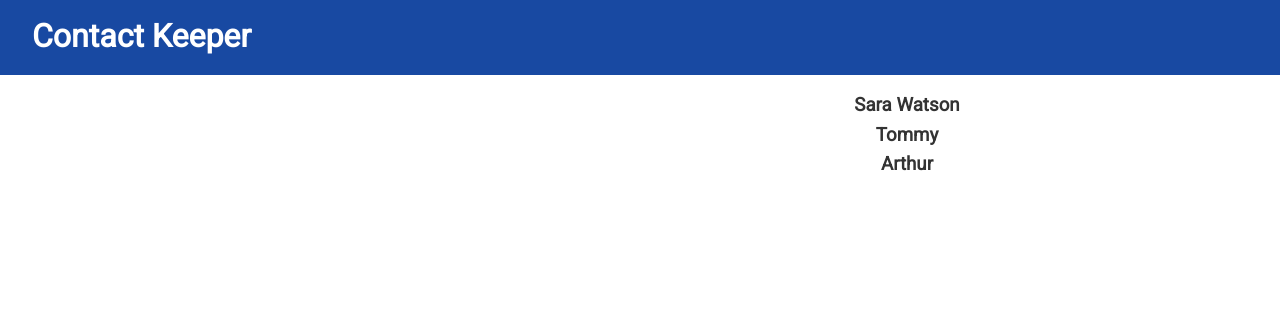
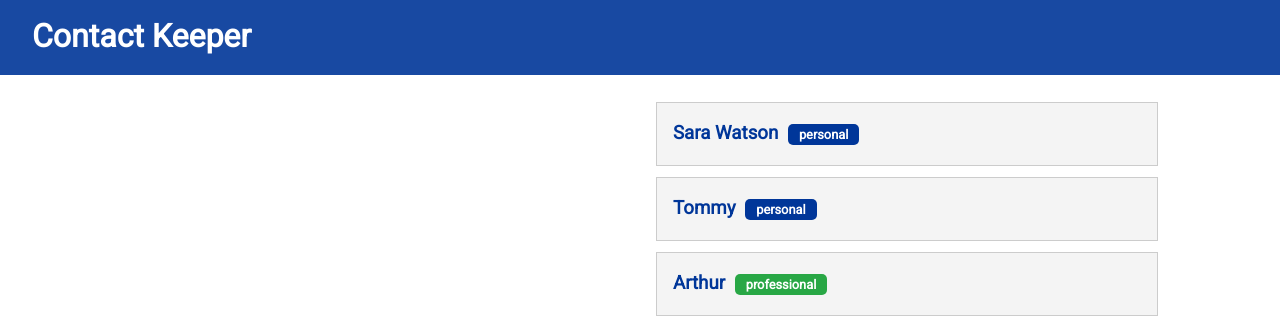
Before and after one commit to arsala1995/contact-keeper, a React (Create React App) app in the folder client/: page / in a window 1280 px wide. Shown: the top 334 px of the page. Built offline with nearby package versions, Linux system fonts and the light colour scheme.

Commit message:
passing the data from the contacts file to contactItem file as props

```diff
--- a/client/src/components/contacts/Contacts.js
+++ b/client/src/components/contacts/Contacts.js
@@ -1,4 +1,5 @@
-import React, { Fragmant, Fragment, useContext} from 'react';
+import React, { Fragment, useContext} from 'react';
+import ContactItem from './ContactItem'
 import ContactContext from '../../context/contact/contactContext';
 
 const Contacts = () => {
@@ -8,7 +9,9 @@ const Contacts = () => {
 
   return (
    <Fragment>
-     {contacts.map(contact => <h3>{contact.name}</h3>)}
+     {contacts.map(contact => (
+     <ContactItem key={contact.id} contact={contact} />
+     ))}
    </Fragment>
   )
 }
```
